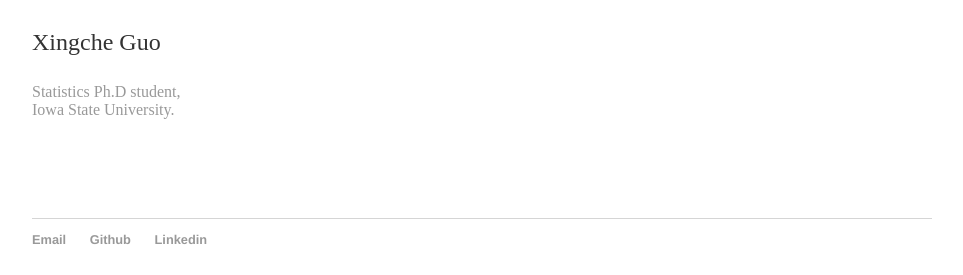
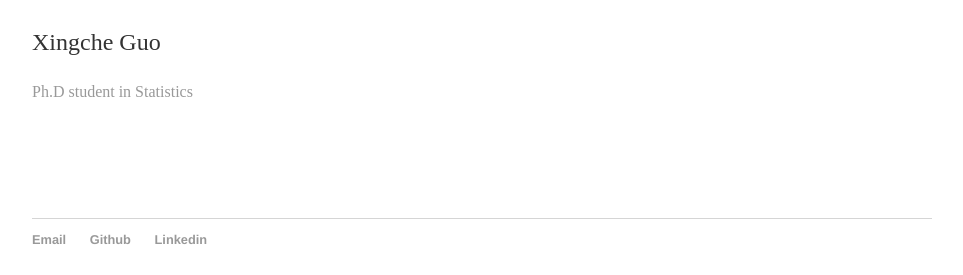
Before and after one commit to xingcheg/xingcheg.github.io, a Jekyll site: the page built from index.html, in a window 1280 px wide. Shown: the part 307-582 px from the top of the page, without its empty margins (158-1121 px from the left). Built offline with Jekyll 4.4.1, drawn with Linux system fonts in a browser that asks for light colours.

Commit message:
Update default.html

```diff
--- a/_layouts/default.html
+++ b/_layouts/default.html
@@ -17,8 +17,7 @@
 				<div class="leftbox">
 					<img src="https://github.com/xingcheg/xingcheg.github.io/raw/master/img/logo.jpg" alt="photo" style="width:150px;height:200px;">
 					<p>Xingche Guo </p>
-					<a>     Statistics Ph.D student, <br>
-						Iowa State University. </a>
+					<a> Ph.D student in Statistics  </a>
 				</div>
 				<div class="rightbox">
 					{{ content }}
```
